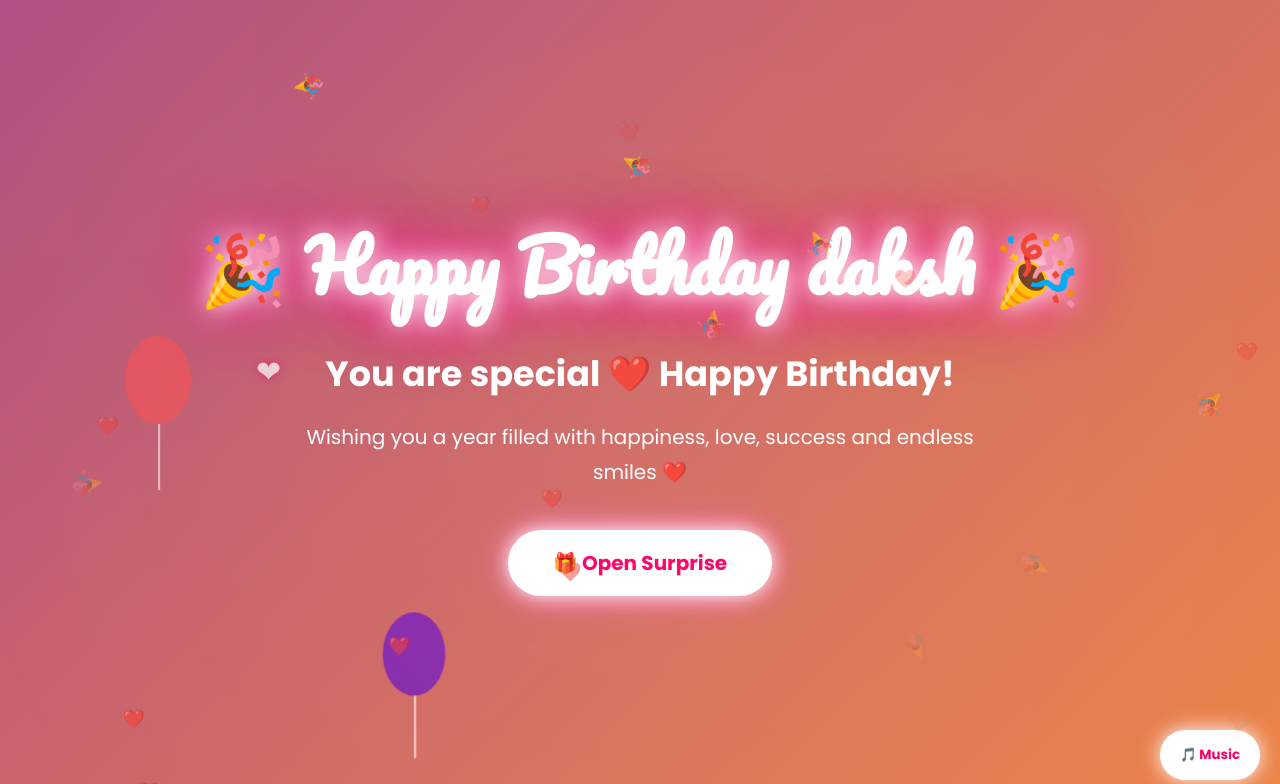
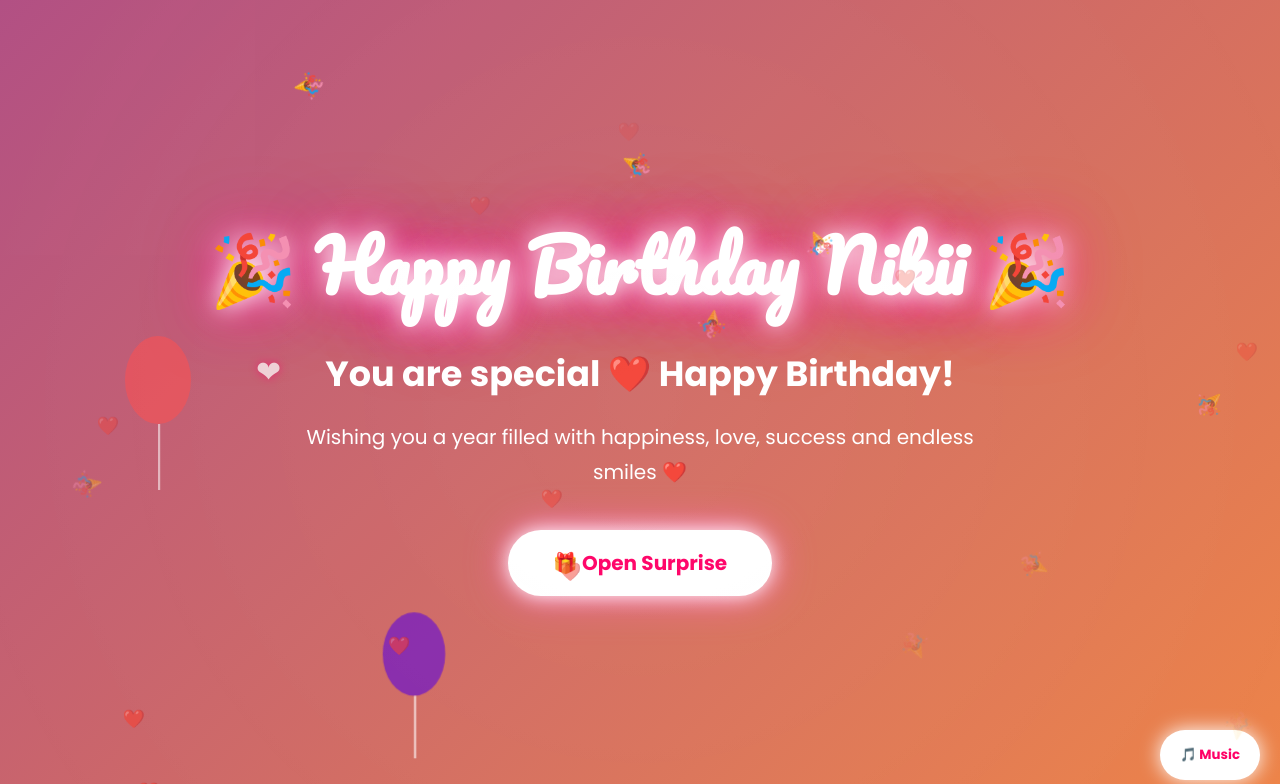
Before and after one commit to diveshbhusari/Birthday, a plain HTML site: page index.html in a window 1280 px wide. Shown: the top 784 px of the page. Drawn offline with Linux system fonts and the light colour scheme.

Commit message:
Update index.html

```diff
--- a/index.html
+++ b/index.html
@@ -28,7 +28,7 @@
 <!-- Hero -->
 <section class="hero">
 
-<h1>🎉 Happy Birthday daksh 🎉</h1>
+<h1>🎉 Happy Birthday Nikii 🎉</h1>
 
 <h2 class="typing"></h2>
 
```
